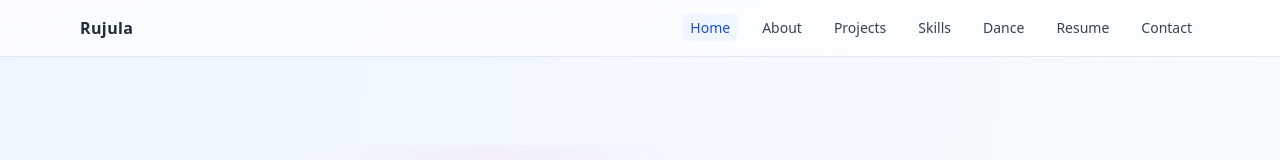
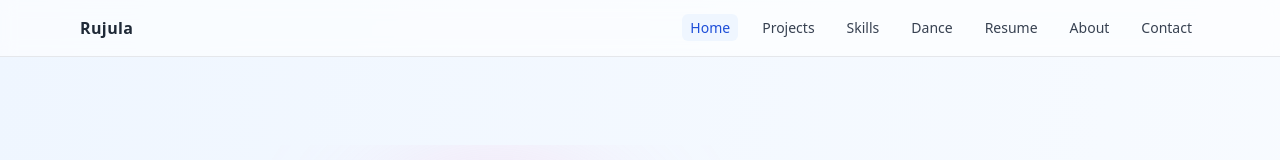
Before and after one commit to rujulamore/rujulamore.github.io, a React (Vite) app: page / in a window 1280 px wide. Shown: the top 160 px of the page. Built offline with nearby package versions, Linux system fonts and the light colour scheme; a web font is replaced by a local one.

Commit message:
About shifted to after resume in navbar

```diff
--- a/src/components/Navbar.jsx
+++ b/src/components/Navbar.jsx
@@ -3,11 +3,11 @@ import React, { useEffect, useState } from "react";
 
 const links = [
   { href: "#home", label: "Home" },
-  { href: "#about", label: "About" },
   { href: "#projects", label: "Projects" },
   { href: "#skills", label: "Skills" },
   { href: "#dance", label: "Dance" },
   { href: "#resume", label: "Resume" },
+  { href: "#about", label: "About" },
   { href: "#contact", label: "Contact" },
 ];
 
```
